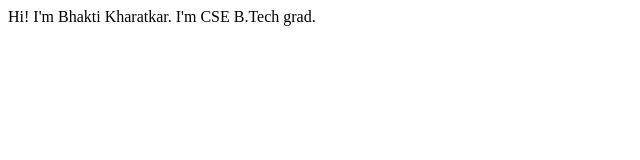
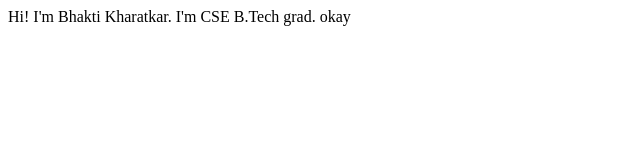
Before and after one commit to Bhakti199/portfolio, a plain HTML site: page index.html in a window 1280 px wide. Shown: the full height of the page, 0-640 px from the left. Drawn offline with Linux system fonts and the light colour scheme.

Commit message:
create index.html
A little introduction about me.

```diff
--- a/index.html
+++ b/index.html
@@ -9,5 +9,6 @@
 <body>
     Hi! I'm Bhakti Kharatkar.
     I'm CSE B.Tech grad.
+    okay
 </body>
 </html>
```
